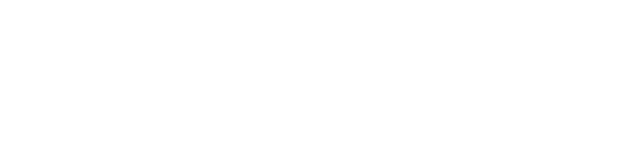
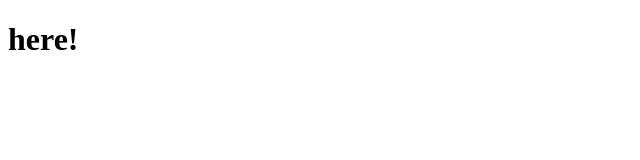
Before and after one commit to SoldierInLand/No.1-forCoursera-html-js, a plain HTML site: page index.html in a window 1280 px wide. Shown: the whole page, without its empty margins (0-640 px from the left). Drawn offline with Linux system fonts and the light colour scheme.

Commit message:
added a text into index.html

```diff
--- a/index.html
+++ b/index.html
@@ -6,6 +6,6 @@
     <title>Assignment2</title>
 </head>
 <body>
-
+    <h1>here!</h1>
 </body>
 </html>
```
